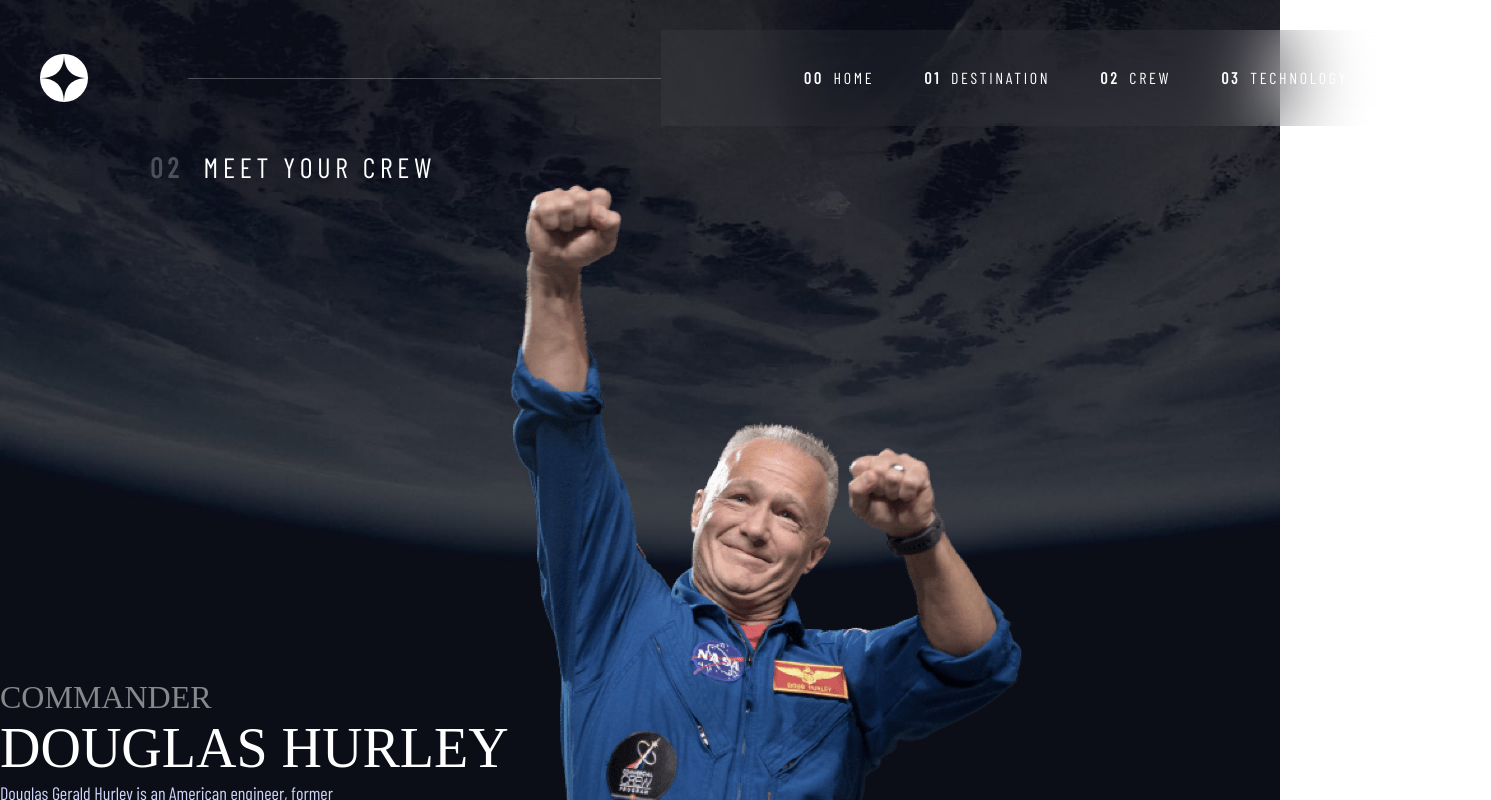
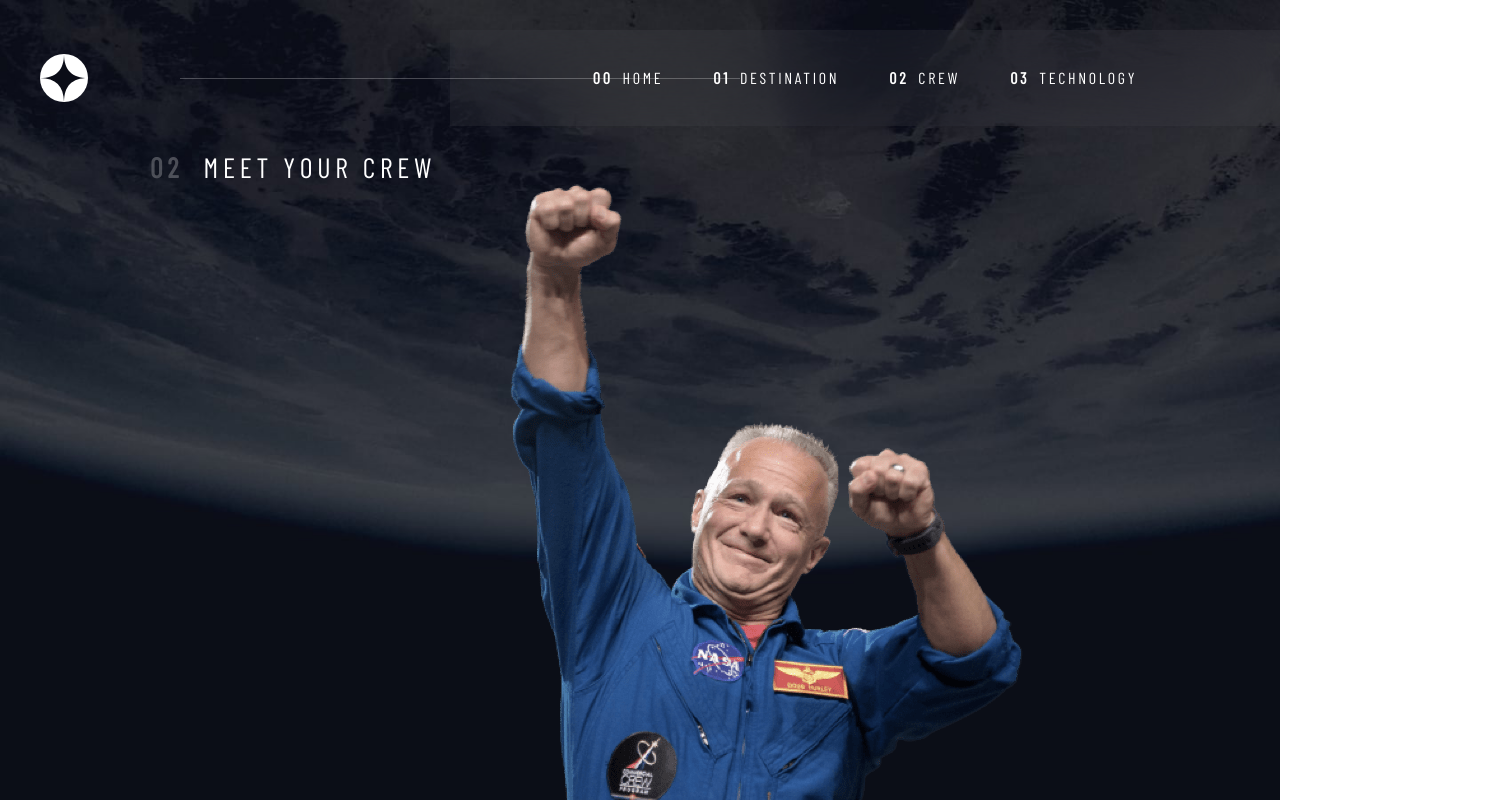
Before and after one commit to Ashok-Kumar-dharanikota/FM-Space-tourism-app, a React (Create React App) app: page /crew in a window 1280 px wide. Shown: the top 800 px of the page, 1491 px wide, since content can reach past the window. Built offline with nearby package versions, Linux system fonts and the light colour scheme; a web font is replaced by a local one.

Commit message:
working NavBar

```diff
--- a/src/components/CrewComponent.jsx
+++ b/src/components/CrewComponent.jsx
@@ -8,7 +8,7 @@ const CrewComponent = ({ crewList }) => {
 
 
   return (
-    <div style={{display: 'flex', justifyContent: 'space-evenly', alignItems: 'flex-end', position: 'absolute'}}>
+    <div style={{display: 'flex', justifyContent: 'space-between', alignItems: 'baseline', position: 'absolute'}}>
 
       <div>
         <div>
@@ -20,7 +20,7 @@ const CrewComponent = ({ crewList }) => {
       </div>
 
       <div>
-        <img src={crew.images.png} alt="" />
+        <img src={crew.images.png} style={{}} alt="" />
       </div>
     </div>
 
--- a/src/components/NavBar/NavBar.jsx
+++ b/src/components/NavBar/NavBar.jsx
@@ -11,11 +11,12 @@ function NavBar() {
 
       <img src={logo} alt="" />
 
-      <div style={{display: 'flex', alignItems: 'center'}}>
+      <div style={{ display: 'flex', alignItems: 'center' }}>
         <div className={style.line}>
 
         </div>
 
+        <div className={style.list_container}>
           <ul className={style.list}>
             <li className={style.item}><NavLink to="/" ><span>00</span>Home</NavLink></li>
             <li className={style.item}><NavLink to="/destination" ><span>01</span>Destination</NavLink></li>
@@ -23,6 +24,7 @@ function NavBar() {
             <li className={style.item}><NavLink to="/technology" ><span>03</span>Technology</NavLink></li>
 
           </ul>
+        </div>
 
       </div>
 
--- a/src/components/NavBar/NavBar.module.css
+++ b/src/components/NavBar/NavBar.module.css
@@ -7,8 +7,8 @@
     padding: 30px 0px 0px 40px;
 }
 
-.list {
-    list-style: none;
+.list_container {
+    /* list-style: none;
     display: flex;
     align-items: center;
     justify-content: center;
@@ -21,6 +21,24 @@
     height: 96px;
     flex-shrink: 0;
     z-index: 1;
+    position: relative; */
+
+    background-color: white;
+    padding: 20px 30px;
+    background: rgba(255, 255, 255, 0.04);
+    backdrop-filter: blur(40.774227142333984px);
+    width: 830px;
+    height: 96px;
+    display: flex;
+    justify-content: center;
+    align-items: center;
+}
+
+.list {
+    list-style: none;
+    display: flex;
+    gap: 50px;
+
 }
 
 .item a {
@@ -32,17 +50,21 @@
     letter-spacing: 2.7px;
 }
 
+
 span {
     font-weight: bold;
     margin-right: 10px;
 }
 
 .line {
-    width: 473px;
+    width: 35rem;
     height: 1px;
     flex-shrink: 0;
     opacity: 0.2515;
-    background: #FFF;
-    margin-left: 100px;
+    background: #fff;
+    position: absolute;
+    margin-left: 180px;
+    margin-right: 100px;
+    left: 0;
     z-index: 2;
 }
```
Lines whose indentation alone changed are shown as unchanged.
